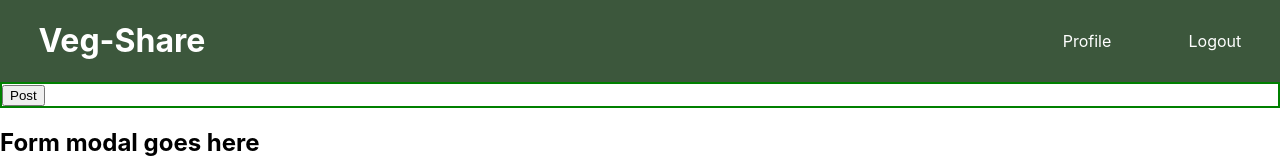
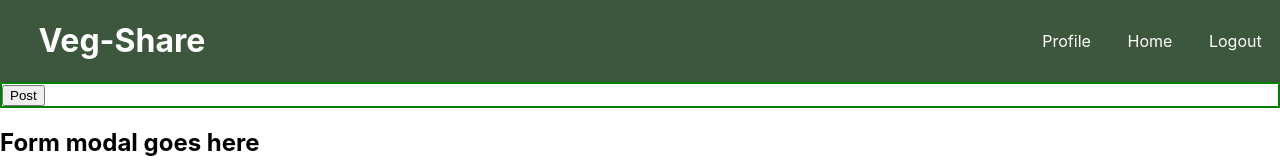
Before and after one commit to veg-share/frontend-ui, a React (Create React App) app: page / in a window 1280 px wide. Shown: the top 160 px of the page. Built offline with nearby package versions, Linux system fonts and the light colour scheme.

Commit message:
Add Home link to Header w/ styling

```diff
--- a/src/components/Header/Header.css
+++ b/src/components/Header/Header.css
@@ -12,6 +12,7 @@
 }
 
 .profile-link,
+.home-link,
 .logout-link {
   color: #ffffff;
   text-decoration: none;
--- a/src/components/Header/Header.js
+++ b/src/components/Header/Header.js
@@ -8,6 +8,7 @@ const Header = () => {
       <h1 className='veg-share-title'>Veg-Share</h1>
       <div className='header-links'>
         <Link className='profile-link' to='/profile'>Profile</Link>
+        <Link className='home-link' to='/'>Home</Link>
         <Link className='logout-link'>Logout</Link>
       </div>
     </header>
```
